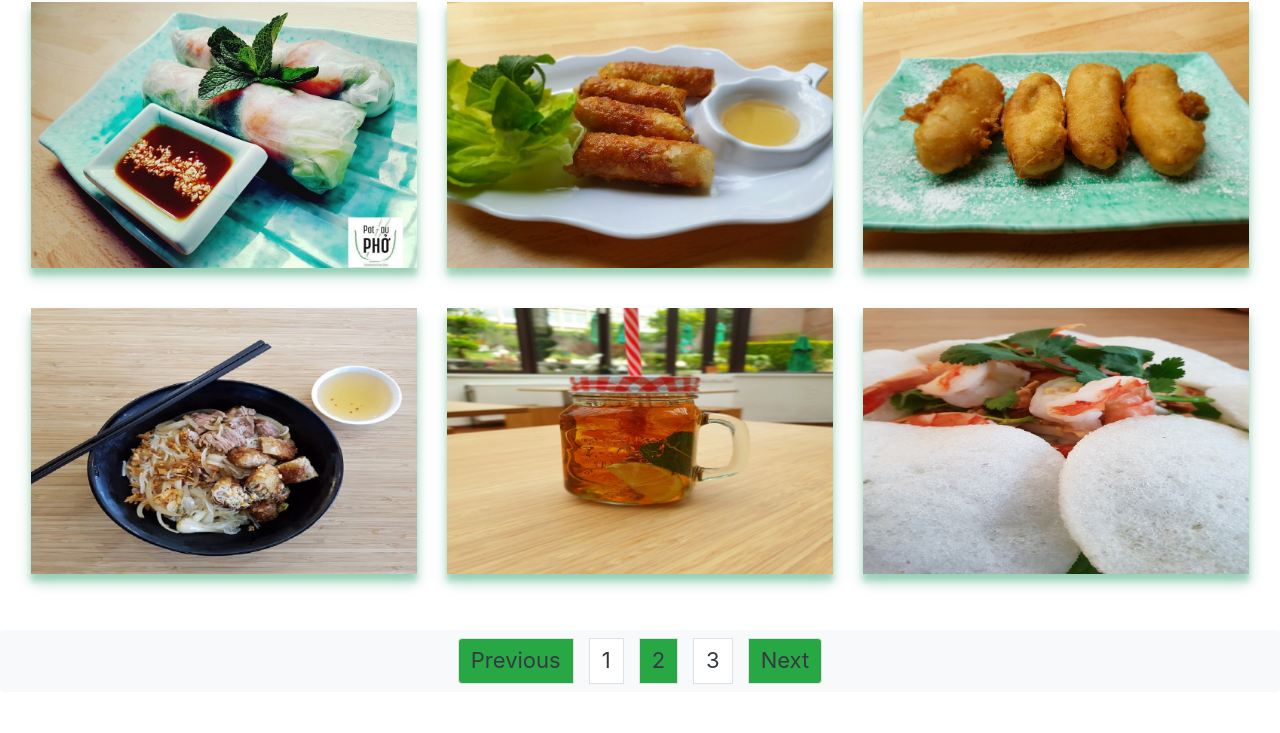
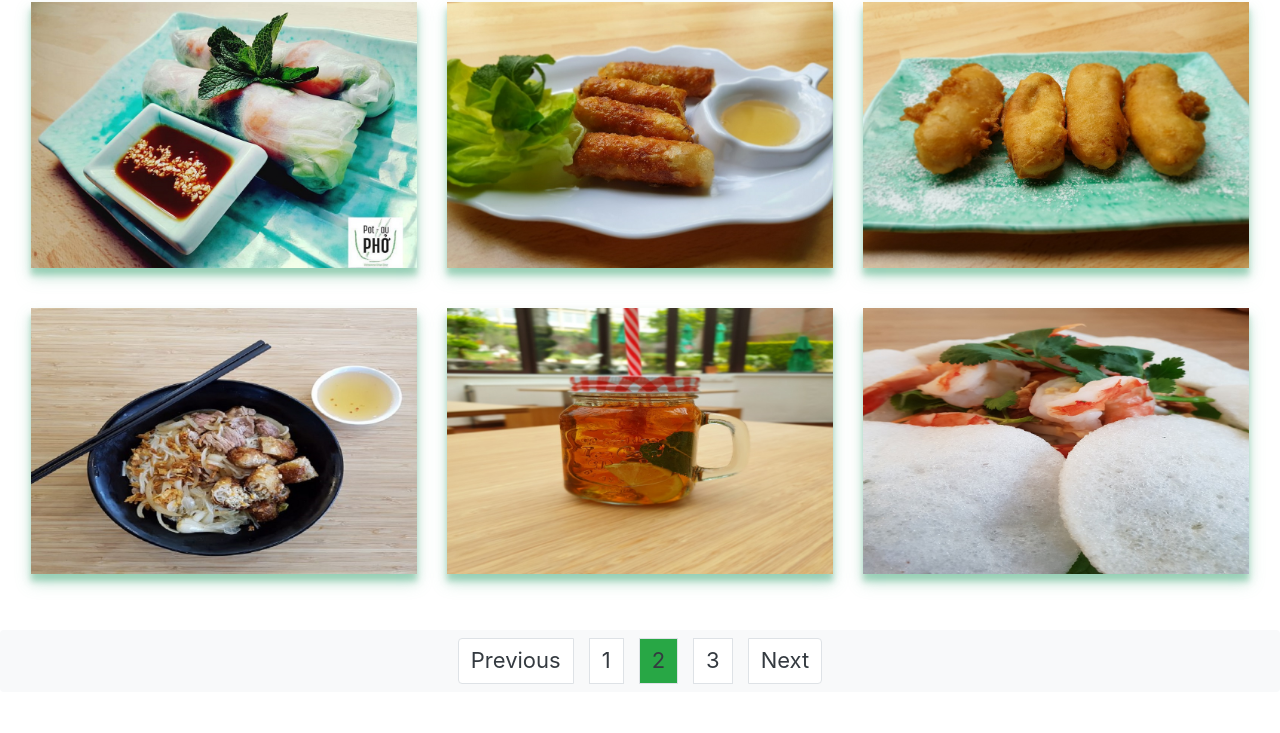
Before and after one commit to ch-vdld-dev/restaurant-css-framework, a plain HTML site: page galery-2.html in a window 1280 px wide. Shown: the part 134-867 px from the top of the page. Drawn offline with nearby package versions, Linux system fonts and the light colour scheme; a web font is replaced by a local one.

```diff
--- a/galery-2.html
+++ b/galery-2.html
@@ -133,7 +133,7 @@
   <nav aria-label="Page navigation">
     <ul class="pagination justify-content-center bg-light">
       <li class="page-item">
-        <a class="page-link bg-success text-dark" href="galery.html" tabindex="-1">Previous</a>
+        <a class="page-link text-dark" href="galery.html" tabindex="-1">Previous</a>
       </li>
       <li class="page-item"><a class="page-link text-dark" href="galery.html">1</a></li>
 
@@ -141,7 +141,7 @@
       </li>
       <li class="page-item"><a class="page-link text-dark" href="galery-3.html">3</a></li>
       <li class="page-item">
-        <a  class="page-link bg-success text-dark" href="galery-3.html">Next</a>
+        <a  class="page-link text-dark" href="galery-3.html">Next</a>
       </li>
     </ul>
   </nav>
```
Also changed, not shown: galery-3.html (+1 -1 lines), galery.html (+2 -2 lines).
